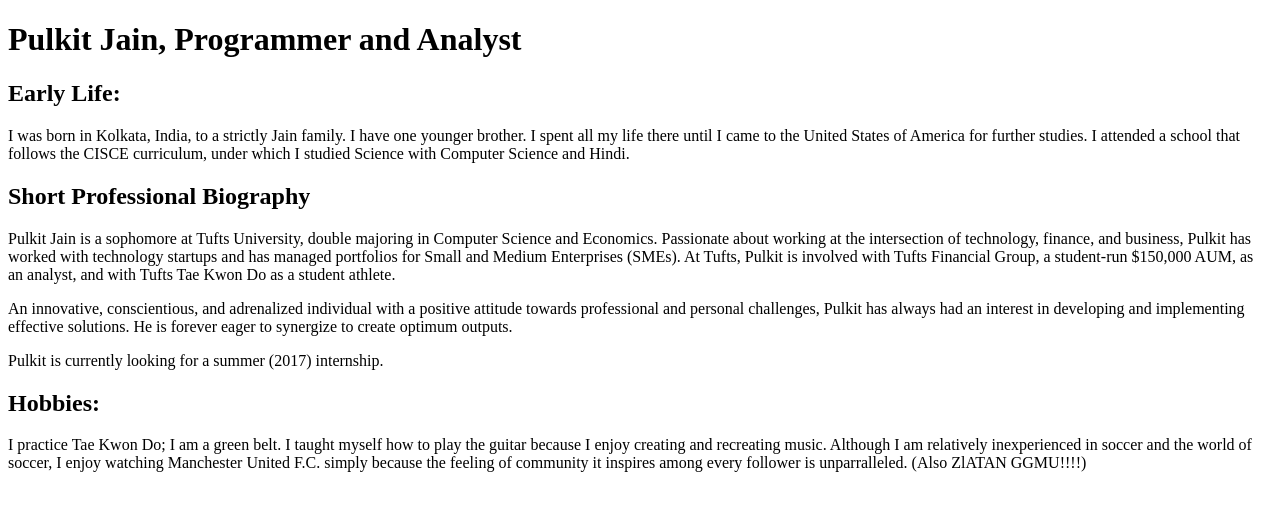
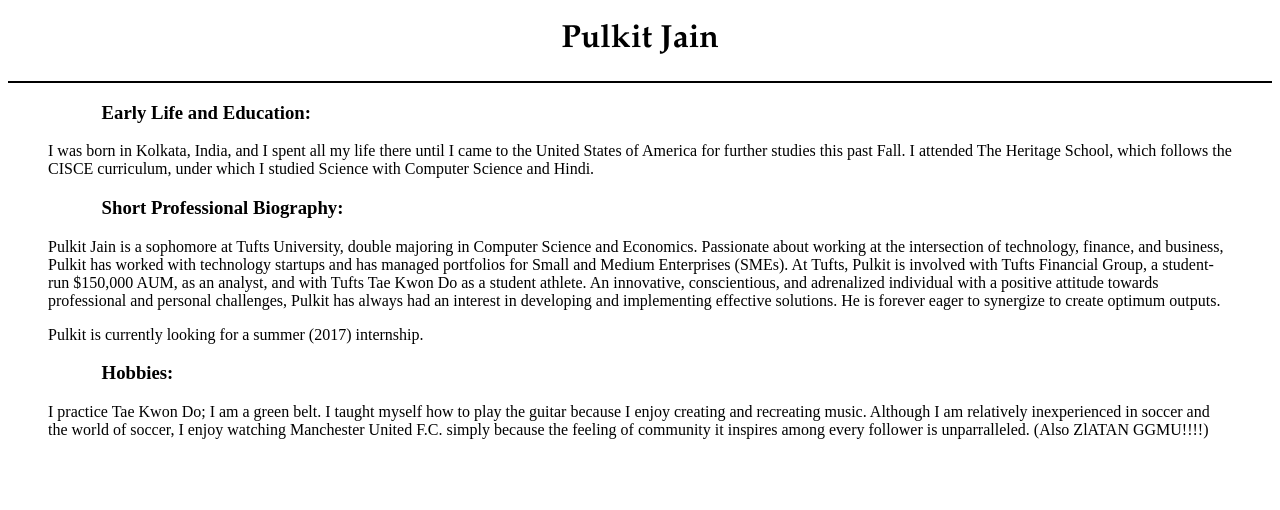
Before and after one commit to pjain03/pjain03.github.io, a plain HTML site: page bio.html in a window 1280 px wide. Drawn offline with Linux system fonts and the light colour scheme.

Commit message:
Design Changes, Resume Edit, Bio Design

```diff
--- /dev/null
+++ b/bio-css.css
@@ -0,0 +1,17 @@
+h1{
+	text-align: center;
+	font-size: 2em;
+	font-family: Garamond;
+}
+h3{
+	margin-left: 5em;
+}
+p{
+	margin-left: 2.5em;
+	margin-right: 2.5em;
+}
+.line{
+	width: 100%;
+	height: 2px;
+	background-color: #000000;
+}
--- a/bio.html
+++ b/bio.html
@@ -1,17 +1,18 @@
 <!doctype html>
 <html>
 <head>
-	<title>Biography:</title>
+	<title>About</title>
+	<link rel="stylesheet" href="bio-css.css"/>
 </head>
 <body>
-	<h1>Pulkit Jain, Programmer and Analyst</h1>
-	<h2>Early Life:</h2>
-	<p>I was born in Kolkata, India, to a strictly Jain family. I have one younger brother. I spent all my life there until I came to the United States of America for further studies. I attended a school that follows the CISCE curriculum, under which I studied Science with Computer Science and Hindi.</p>
-	<h2>Short Professional Biography</h3>
-	<p>Pulkit Jain is a sophomore at Tufts University, double majoring in Computer Science and Economics. Passionate about working at the intersection of technology, finance, and business, Pulkit has worked with technology startups and has managed portfolios for Small and Medium Enterprises (SMEs). At Tufts, Pulkit is involved with Tufts Financial Group, a student-run $150,000 AUM, as an analyst, and with Tufts Tae Kwon Do as a student athlete.</p>
-	<p>An innovative, conscientious, and adrenalized individual with a positive attitude towards professional and personal challenges, Pulkit has always had an interest in developing and implementing effective solutions. He is forever eager to synergize to create optimum outputs.</p>
+	<h1>Pulkit Jain</h1>
+	<div class="line"></div>
+	<h3>Early Life and Education:</h3>
+	<p>I was born in Kolkata, India, and I spent all my life there until I came to the United States of America for further studies this past Fall. I attended The Heritage School, which follows the CISCE curriculum, under which I studied Science with Computer Science and Hindi.</p>
+	<h3>Short Professional Biography:</h3>
+	<p>Pulkit Jain is a sophomore at Tufts University, double majoring in Computer Science and Economics. Passionate about working at the intersection of technology, finance, and business, Pulkit has worked with technology startups and has managed portfolios for Small and Medium Enterprises (SMEs). At Tufts, Pulkit is involved with Tufts Financial Group, a student-run $150,000 AUM, as an analyst, and with Tufts Tae Kwon Do as a student athlete. An innovative, conscientious, and adrenalized individual with a positive attitude towards professional and personal challenges, Pulkit has always had an interest in developing and implementing effective solutions. He is forever eager to synergize to create optimum outputs.</p>
 	<p>Pulkit is currently looking for a summer (2017) internship.</p>
-	<h2>Hobbies:</h2>
+	<h3>Hobbies:</h3>
 	<p>I practice Tae Kwon Do; I am a green belt. I taught myself how to play the guitar because I enjoy creating and recreating music. Although I am relatively inexperienced in soccer and the world of soccer, I enjoy watching Manchester United F.C. simply because the feeling of community it inspires among every follower is unparralleled. (Also ZlATAN GGMU!!!!)</p>
 </body>
 </html>
```
Also changed, not shown: index.html (+1 -1 lines), resume.html (+0 -2 lines).
